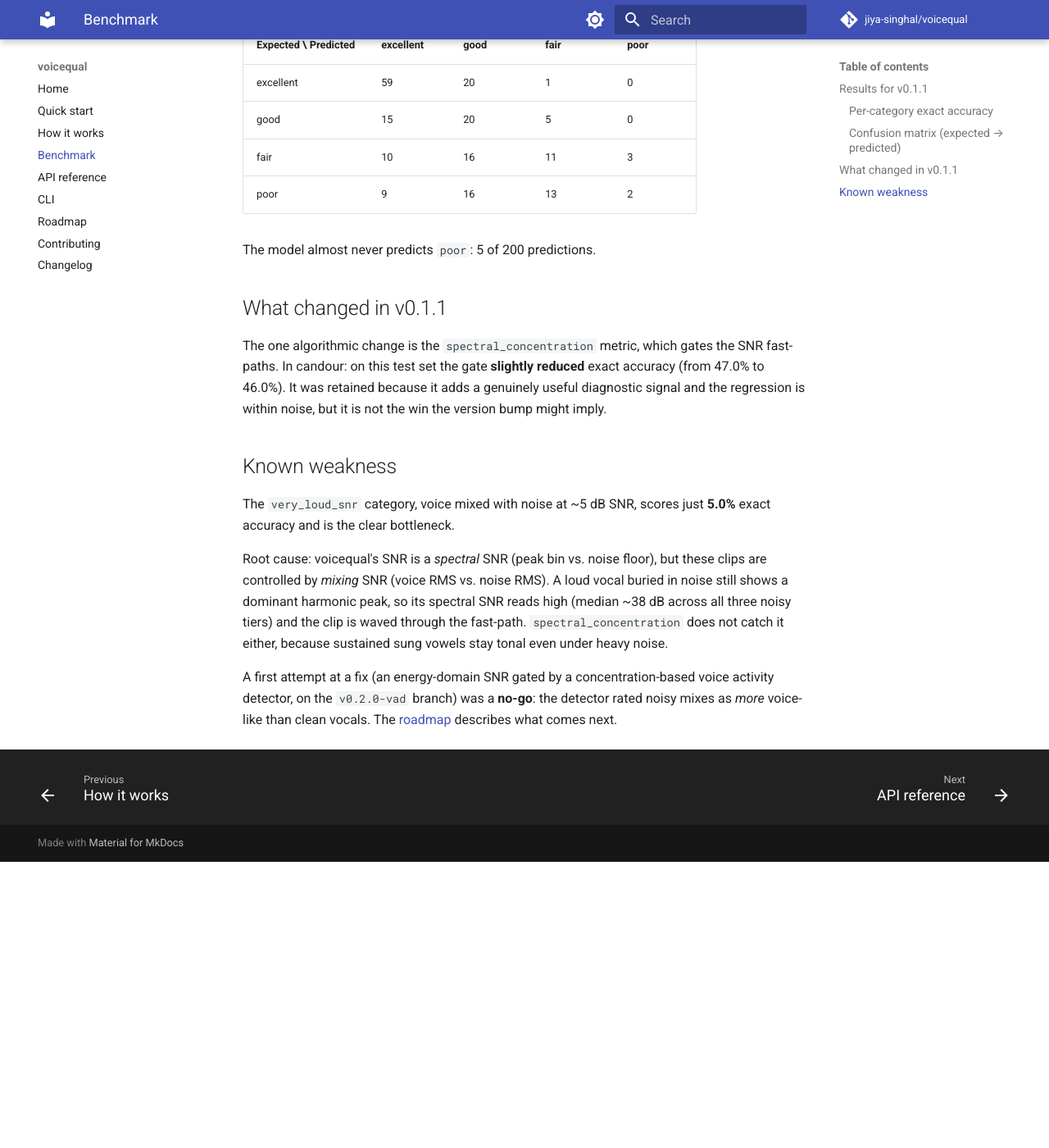
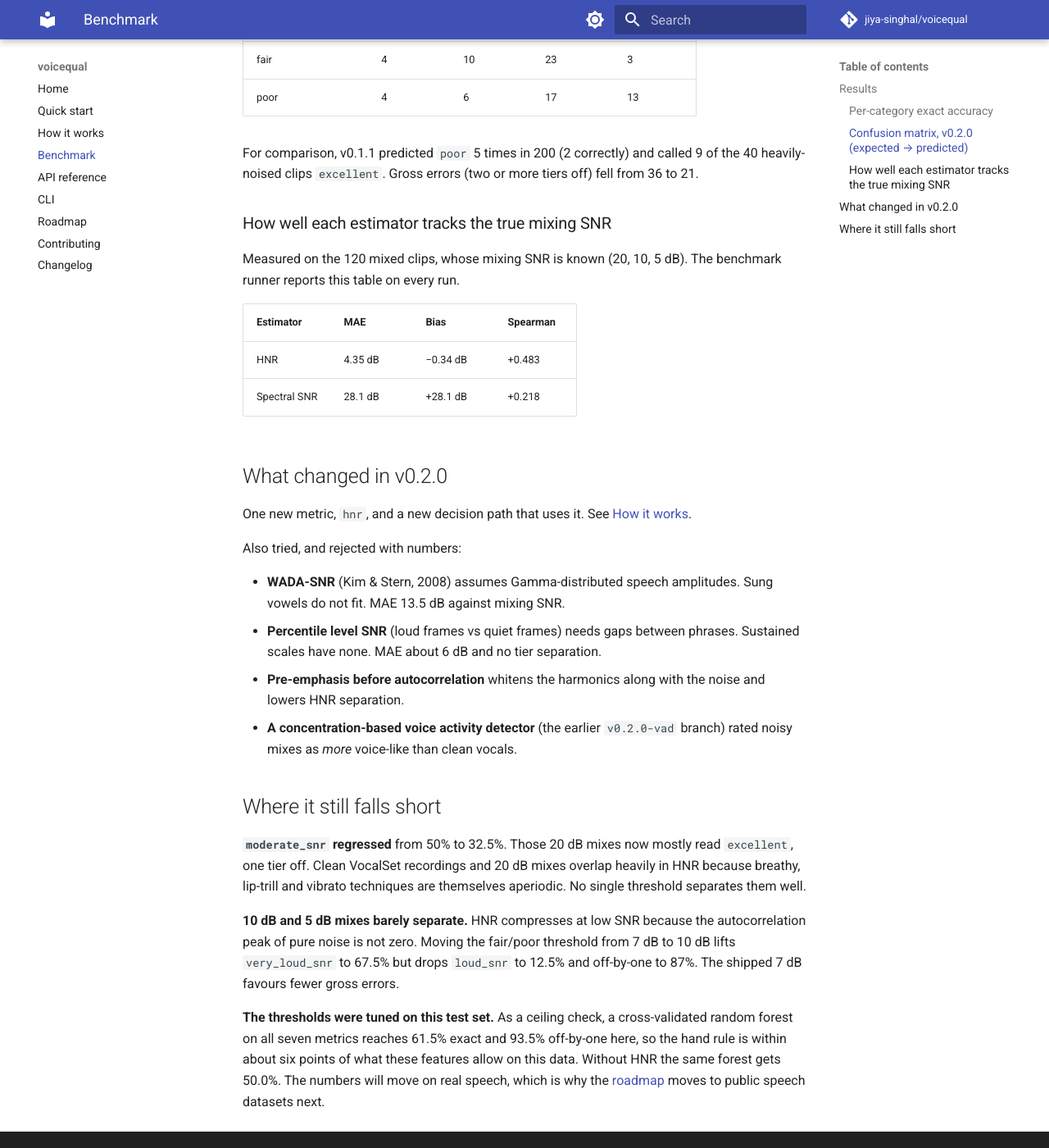
Before and after one commit to jiya-singhal/voicequal, an MkDocs documentation site: the page built from docs/benchmark.md, in a window 1280 px wide and 1400 px high, scrolled down 1175 px. Shown: the whole window at 82% size. Built offline with MkDocs 1.6.1 and Material for MkDocs 9.7.7, drawn with Linux system fonts in a browser that asks for light colours; comment, search, counter and statistics services are not loaded; before the commit the page ends 2226 px from its top, so only the background shows below that; some of the changed text lies outside the part shown.

Commit message:
v0.2.0: HNR-gated tier decision (the mixing-SNR fix)
New metrics: hnr() / harmonic_ratio() (Boersma 1993 autocorrelation
HNR) and clipping_ratio(). assess_quality() gains an optional hnr
argument; when present it uses a quiet-room gate (<60 dBA) then an HNR
ladder at 14.5 / 11 / 7 dB. Legacy spectral-SNR path kept when hnr is
omitted. Fields mirrored on FileAssessment, LiveAssessment, CLI.
Benchmark runner records hnr and reports estimator MAE vs mixing SNR.

Benchmark, 200 clips (v0.1.1 -> v0.2.0):
  exact 46.0% -> 55.5%, off-by-one 82.0% -> 89.5%, Spearman +0.496 -> +0.662
  quiet_noise 97.5 -> 100, clean_vocal 50.0 -> 55.0, moderate_snr 50.0 -> 32.5,
  loud_snr 27.5 -> 57.5, very_loud_snr 5.0 -> 32.5
  HNR vs mixing SNR: MAE 4.35 dB (spectral SNR: 28.1 dB)

Tried and rejected: WADA-SNR (MAE 13.5 dB), percentile level SNR,
pre-emphasis. Details in CHANGELOG and docs/benchmark.md.

````diff
--- a/docs/benchmark.md
+++ b/docs/benchmark.md
@@ -13,65 +13,82 @@
 See `benchmarks/README.md` for how to rebuild the clips from the raw
 datasets.
 
-## Results for v0.1.1
+## Results
 
-| Metric                | Value  |
-|-----------------------|--------|
-| Exact tier accuracy   | 46.0%  |
-| Off-by-one accuracy   | 82.0%  |
-| Spearman correlation  | +0.496 |
-
-Read this honestly: exact accuracy is modest and off-by-one is the more
-flattering number. voicequal orders quality roughly correctly (positive
-rank correlation) but frequently lands one tier off. It rarely confuses
-`excellent` for `poor`, but it does confuse neighbours. The quiet-room
-categories are strong; the noisy-mix categories are weak.
+| Metric                | v0.1.1 | **v0.2.0** |
+|-----------------------|--------|------------|
+| Exact tier accuracy   | 46.0%  | **55.5%**  |
+| Off-by-one accuracy   | 82.0%  | **89.5%**  |
+| Spearman correlation  | +0.496 | **+0.662** |
 
 ### Per-category exact accuracy
 
-| Category        | Expected tier | Exact accuracy |
-|-----------------|---------------|----------------|
-| `quiet_noise`   | excellent     | 97.5%          |
-| `clean_vocal`   | excellent     | 50.0%          |
-| `moderate_snr`  | good          | 50.0%          |
-| `loud_snr`      | fair          | 27.5%          |
-| `very_loud_snr` | poor          | 5.0%           |
+| Category        | Expected tier | v0.1.1 | **v0.2.0** |
+|-----------------|---------------|--------|------------|
+| `quiet_noise`   | excellent     | 97.5%  | **100%**   |
+| `clean_vocal`   | excellent     | 50.0%  | **55.0%**  |
+| `moderate_snr`  | good          | 50.0%  | 32.5%      |
+| `loud_snr`      | fair          | 27.5%  | **57.5%**  |
+| `very_loud_snr` | poor          | 5.0%   | **32.5%**  |
 
-### Confusion matrix (expected → predicted)
+### Confusion matrix, v0.2.0 (expected → predicted)
 
 | Expected \ Predicted | excellent | good | fair | poor |
 |---|---|---|---|---|
-| excellent | 59 | 20 | 1 | 0 |
-| good | 15 | 20 | 5 | 0 |
-| fair | 10 | 16 | 11 | 3 |
-| poor | 9 | 16 | 13 | 2 |
+| excellent | 62 | 12 | 6 | 0 |
+| good | 18 | 13 | 8 | 1 |
+| fair | 4 | 10 | 23 | 3 |
+| poor | 4 | 6 | 17 | 13 |
 
-The model almost never predicts `poor`: 5 of 200 predictions.
+For comparison, v0.1.1 predicted `poor` 5 times in 200 (2 correctly) and
+called 9 of the 40 heavily-noised clips `excellent`. Gross errors (two
+or more tiers off) fell from 36 to 21.
 
-## What changed in v0.1.1
+### How well each estimator tracks the true mixing SNR
 
-The one algorithmic change is the `spectral_concentration` metric,
-which gates the SNR fast-paths. In candour: on this test set the gate
-**slightly reduced** exact accuracy (from 47.0% to 46.0%). It was
-retained because it adds a genuinely useful diagnostic signal and the
-regression is within noise, but it is not the win the version bump
-might imply.
+Measured on the 120 mixed clips, whose mixing SNR is known (20, 10, 5 dB).
+The benchmark runner reports this table on every run.
 
-## Known weakness
+| Estimator      | MAE     | Bias     | Spearman |
+|----------------|---------|----------|----------|
+| HNR            | 4.35 dB | −0.34 dB | +0.483   |
+| Spectral SNR   | 28.1 dB | +28.1 dB | +0.218   |
 
-The `very_loud_snr` category, voice mixed with noise at ~5 dB SNR,
-scores just **5.0%** exact accuracy and is the clear bottleneck.
+## What changed in v0.2.0
 
-Root cause: voicequal's SNR is a *spectral* SNR (peak bin vs. noise
-floor), but these clips are controlled by *mixing* SNR (voice RMS vs.
-noise RMS). A loud vocal buried in noise still shows a dominant harmonic
-peak, so its spectral SNR reads high (median ~38 dB across all three
-noisy tiers) and the clip is waved through the fast-path.
-`spectral_concentration` does not catch it either, because sustained
-sung vowels stay tonal even under heavy noise.
+One new metric, `hnr`, and a new decision path that uses it. See
+[How it works](how-it-works.md).
 
-A first attempt at a fix (an energy-domain SNR gated by a
-concentration-based voice activity detector, on the `v0.2.0-vad`
-branch) was a **no-go**: the detector rated noisy mixes as *more*
-voice-like than clean vocals. The [roadmap](roadmap.md) describes what
-comes next.
+Also tried, and rejected with numbers:
+
+- **WADA-SNR** (Kim & Stern, 2008) assumes Gamma-distributed speech
+  amplitudes. Sung vowels do not fit. MAE 13.5 dB against mixing SNR.
+- **Percentile level SNR** (loud frames vs quiet frames) needs gaps
+  between phrases. Sustained scales have none. MAE about 6 dB and no
+  tier separation.
+- **Pre-emphasis before autocorrelation** whitens the harmonics along
+  with the noise and lowers HNR separation.
+- **A concentration-based voice activity detector** (the earlier
+  `v0.2.0-vad` branch) rated noisy mixes as *more* voice-like than clean
+  vocals.
+
+## Where it still falls short
+
+**`moderate_snr` regressed** from 50% to 32.5%. Those 20 dB mixes now
+mostly read `excellent`, one tier off. Clean VocalSet recordings and
+20 dB mixes overlap heavily in HNR because breathy, lip-trill and
+vibrato techniques are themselves aperiodic. No single threshold
+separates them well.
+
+**10 dB and 5 dB mixes barely separate.** HNR compresses at low SNR
+because the autocorrelation peak of pure noise is not zero. Moving the
+fair/poor threshold from 7 dB to 10 dB lifts `very_loud_snr` to 67.5%
+but drops `loud_snr` to 12.5% and off-by-one to 87%. The shipped 7 dB
+favours fewer gross errors.
+
+**The thresholds were tuned on this test set.** As a ceiling check, a
+cross-validated random forest on all seven metrics reaches 61.5% exact
+and 93.5% off-by-one here, so the hand rule is within about six points
+of what these features allow on this data. Without HNR the same forest
+gets 50.0%. The numbers will move on real speech, which is why the
+[roadmap](roadmap.md) moves to public speech datasets next.
--- a/docs/cli.md
+++ b/docs/cli.md
@@ -25,7 +25,7 @@
 
 ```text
 $ voicequal listen
-[15:26:37]  EXCELLENT   room= 45.5 dBA   SNR=18.4dB
+[15:26:37]  EXCELLENT   room= 45.5 dBA   HNR=18.4dB
 [15:26:53]  CHANGE  GOOD   room= 55.0 dBA
 [15:26:59]  CHANGE  FAIR   room= 60.4 dBA
 ```
--- a/docs/how-it-works.md
+++ b/docs/how-it-works.md
@@ -1,42 +1,75 @@
 # How it works
 
-voicequal is built around **SNR-gated tiered assessment**. The
-intuition: a loud room only matters if your voice isn't dominant. So SNR
-gates the loudness penalty before it applies.
+voicequal is built around an **HNR-gated tier decision**. The intuition:
+a loud room only matters if your voice isn't dominant, and the honest
+way to measure "dominant" is how much of the signal's energy is periodic
+(voice) versus aperiodic (noise).
+
+## The harmonic-to-noise ratio
+
+For each frame, voicequal removes the mean, applies a Hann window,
+computes the autocorrelation via FFT, normalises it by lag zero, and
+divides by the window's own autocorrelation (Boersma, 1993). The peak
+`r` of that curve within the pitch-lag range (60–800 Hz) approximates the
+fraction of energy that is periodic, and
 
 ```text
-SNR > 50 dB          → excellent (voice dominates completely)
-SNR 35-50            → excellent unless room > 72 dBA
-SNR 25-35            → depends on room loudness
-SNR ≤ 25             → composite score across all four metrics
+HNR = 10 · log10( r / (1 − r) )
 ```
 
-## The four metrics
+For a periodic signal plus additive noise this is, to a good
+approximation, the mixing SNR. On the benchmark's 120 mixed clips it
+tracks the true mixing SNR with a mean absolute error of 4.35 dB. The
+spectral peak-vs-floor SNR that v0.1.x used is off by 28 dB on the same
+clips, because a sung vowel buried in noise still has a dominant
+harmonic peak.
 
-| Metric               | What it captures                                          |
-|----------------------|-----------------------------------------------------------|
-| SNR                  | How much louder the peak bin is than the noise floor      |
-| Spectral flatness    | How "noise-like" (chaotic) vs "tonal" (structured) it is  |
-| Temporal variance    | Is noise sustained (fan) or transient (a passing car)     |
-| Background dBA       | Overall room loudness, using minimum statistics tracking  |
+Per-file (and per rolling window in live mode), HNR is aggregated as the
+**median over the louder half of frames**, so breaths and gaps do not
+drag it down.
 
-A fifth, informational metric, **spectral concentration**, is the ratio
-of energy in the top-3 loudest FFT bins to total energy. It measures how
-tonal (voice-like) versus broadband (noise-like) a frame is, and it
-gates the SNR fast-paths so noise-like audio cannot ride a high
-spectral-SNR reading straight to `excellent`.
+## The decision
+
+```text
+room < 60 dBA        → excellent (quiet room, nothing to fix)
+HNR ≥ 14.5 dB        → excellent (voice dominates noise)
+HNR 11–14.5 dB       → good
+HNR 7–11 dB          → fair
+HNR < 7 dB           → poor (noise dominates)
+```
+
+The quiet-room gate comes first because a room below 60 dBA is fine no
+matter what the voice metrics say (and a noise-only clip has no voice to
+measure). The thresholds were tuned on the 200-clip benchmark; see the
+[benchmark](benchmark.md) page for the caveat.
+
+The v0.1.x spectral-SNR-gated path is kept for compatibility. It runs
+when `assess_quality()` is called without an `hnr` argument.
+
+## The metrics
+
+| Metric                 | What it captures                                             | Role            |
+|------------------------|--------------------------------------------------------------|-----------------|
+| HNR                    | Periodic (voice) energy vs aperiodic (noise) energy, in dB   | Drives tier     |
+| Background dBA         | Room loudness, median of recent RMS                          | Quiet-room gate |
+| SNR (spectral)         | How much louder the peak bin is than the noise floor         | Informational   |
+| Spectral flatness      | How "noise-like" (chaotic) vs "tonal" (structured) it is     | Informational   |
+| Spectral concentration | Share of energy in the top-3 FFT bins                        | Informational   |
+| Temporal variance      | Is noise sustained (fan) or transient (a passing car)        | Informational   |
+| Clipping ratio         | Fraction of samples at or above full scale                   | Informational   |
 
 ## Frame processing
 
-Audio is resampled to 16 kHz and cut into overlapping frames. Each frame
-produces per-frame RMS, spectral flatness, spectral concentration, SNR,
-and noise floor. Those feed a rolling state object that keeps short
-histories and produces the aggregated values the tier decision uses.
+Audio is resampled to 16 kHz and cut into 2048-sample frames with a
+1600-sample hop (about 10 frames per second). Each frame produces the
+per-frame metrics above. A rolling state object keeps short histories:
 
-- **Noise floor** is the **10th percentile** of recent RMS values.
-  Robust to voice bursts, and it decays when the room quiets.
-- **Room loudness** is the **median** of recent RMS. It tracks sustained
-  noise and ignores single-frame silences.
+- **Room loudness** is the **median** of the last ~3 s of RMS. It tracks
+  sustained noise and ignores single-frame silences.
+- **Temporal variance** is the standard deviation of the last ~2 s of
+  noise-floor readings.
+- **HNR** is aggregated over the same ~3 s window in live mode, and over
+  the whole file in file mode.
 
 ## Streaming stability
 
@@ -51,9 +84,10 @@
 your mic's quiet and loud RMS and solves for the offset, then saves it
 to `~/.voicequal/calibration.json`.
 
-!!! warning "Known weakness"
-    The SNR here is a *spectral* SNR (peak bin vs. noise floor). A loud
-    vocal buried in broadband noise still has a dominant harmonic peak,
-    so its spectral SNR reads high even when the *mixing* SNR is poor.
-    See the [benchmark](benchmark.md) for the numbers and the
-    [roadmap](roadmap.md) for the fix.
+!!! note "Why not a voice activity detector?"
+    The first v0.2.0 attempt built an energy-domain SNR on top of a
+    concentration-based voice activity detector. It failed: sustained
+    sung vowels stay tonal under heavy noise, so the detector rated
+    noisy mixes as *more* voice-like than clean vocals. HNR sidesteps
+    the problem by measuring periodicity directly, so no separate VAD
+    is needed for this fix.
--- a/pyproject.toml
+++ b/pyproject.toml
@@ -1,6 +1,6 @@
 [tool.poetry]
 name = "voicequal"
-version = "0.1.1"
+version = "0.2.0"
 description = "Real-time audio quality assessment for voice apps"
 authors = ["Jiya Singhal <jiya.23bcs10043@sst.scaler.com>"]
 license = "MIT"
--- a/src/voicequal/__init__.py
+++ b/src/voicequal/__init__.py
@@ -3,6 +3,9 @@
 from voicequal.io import load_audio
 from voicequal.live import LiveAssessment, LiveDetector
 from voicequal.metrics import (
+    clipping_ratio,
+    harmonic_ratio,
+    hnr,
     noise_floor,
     rms,
     snr,
@@ -39,6 +42,9 @@
     "assess",
     "assess_quality",
     "calibration",
+    "clipping_ratio",
+    "harmonic_ratio",
+    "hnr",
     "load_audio",
     "noise_floor",
     "rms",
````
Also changed, not shown: CHANGELOG.md (+36 -3 lines), README.md (+90 -72 lines), ROADMAP.md (+22 -9 lines), docs/api.md (+8 -5 lines), docs/index.md (+4 -4 lines), 10 other files.
